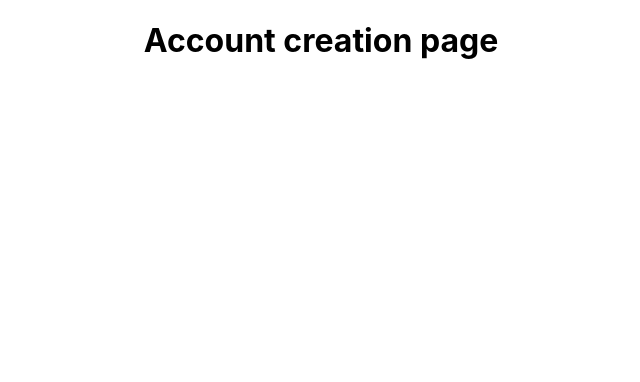
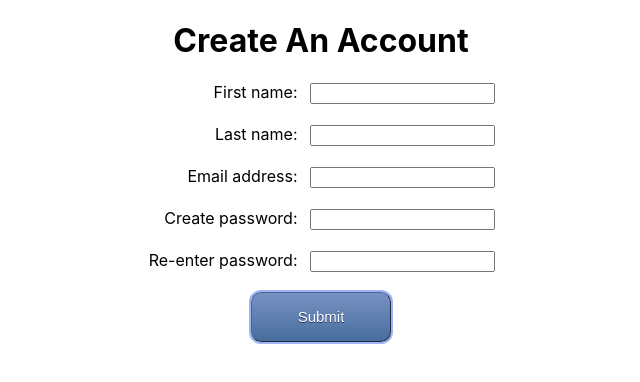
Before and after one commit to CS-4800-Infinite-Monkeys/SoftwareEngineeringProject, a React (Create React App) app in the folder Dev version/frontend/: page /register in a window 1280 px wide. Shown: the top 382 px of the page, without its empty margins (319-959 px from the left). Built offline with nearby package versions, Linux system fonts and the light colour scheme.

Commit message:
Added account creation frontend

```diff
--- a/Dev version/frontend/src/index.css
+++ b/Dev version/frontend/src/index.css
@@ -10,6 +10,18 @@ body {
 code {
   font-family: source-code-pro, Menlo, Monaco, Consolas, 'Courier New',
     monospace;
+}
+
+.center{
+  margin-left:auto;
+  margin-right:auto;
+}
+
+.formLabel {
+  display: inline-block;
+  width: 150px;
+  text-align:right;
+  padding-right: 12px;
 }
 
 .buttonClass {
--- a/Dev version/frontend/src/pages/register.js
+++ b/Dev version/frontend/src/pages/register.js
@@ -1,5 +1,45 @@
+import {useState} from "react"
+import "../index.css"
+
 const Register = () => {
-    return <><h1>Account creation page</h1></>;
+    const [inputs, setInputs] = useState({})
+
+    const handleChange = (event) => {
+        const name = event.target.name
+        const value = event.target.value
+        setInputs(values => ({...values, [name]: value}))
+    }
+
+    const handleSubmit = (event) => {
+        event.preventDefault()
+        console.log(inputs)
+    }
+    return <>
+    <h1>Create An Account</h1>
+    <form onSubmit={handleSubmit}>
+        <label className="formLabel">First name:</label>
+        <input type="text" name="fName" value={inputs.fName || ""} onChange={handleChange}></input>
+         <br />
+         <br />
+        <label className="formLabel">Last name:</label>
+        <input type="text" name="lName" value={inputs.lName || ""} onChange={handleChange}></input>
+        <br />
+        <br />
+        <label className="formLabel">Email address:</label>
+        <input type="text" name="email" value={inputs.email || ""} onChange={handleChange}></input>
+        <br />
+        <br />
+        <label className="formLabel">Create password:</label>
+        <input type="password" name="password" value={inputs.password || ""} onChange={handleChange}></input>
+        <br />
+        <br />
+        <label className="formLabel">Re-enter password:</label>
+        <input type="password" name="passwordCheck" value={inputs.passwordCheck || ""} onChange={handleChange}></input>
+        <br />
+        <br />
+        <input type="submit" value="Submit" className="buttonClass"></input>
+    </form>
+    </>;
 };
 
 export default Register;
```
